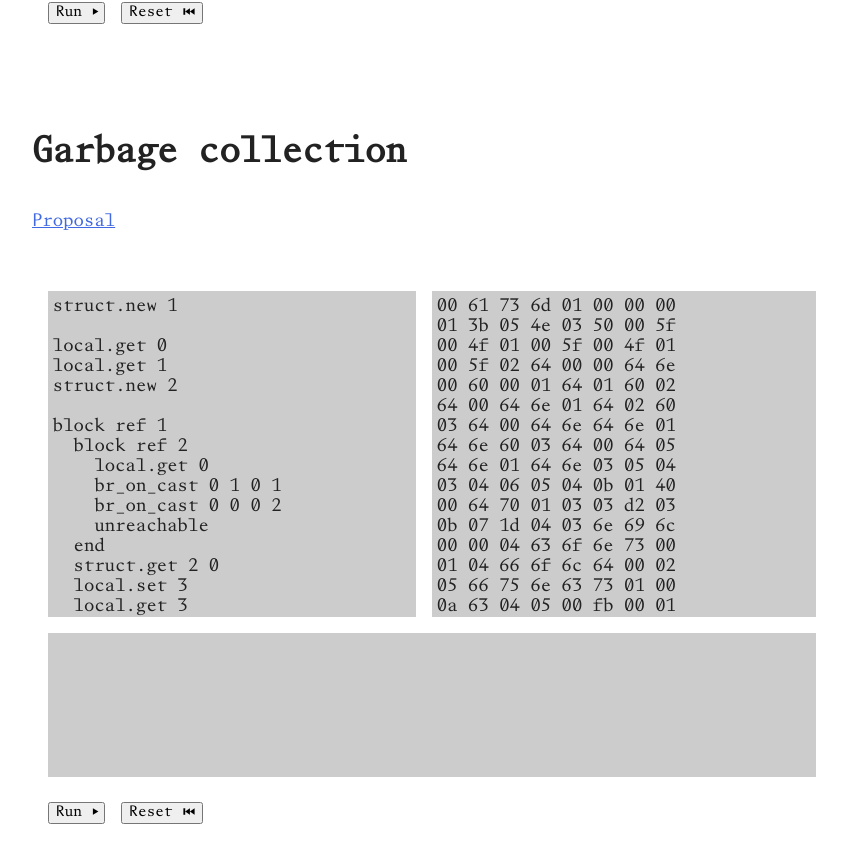
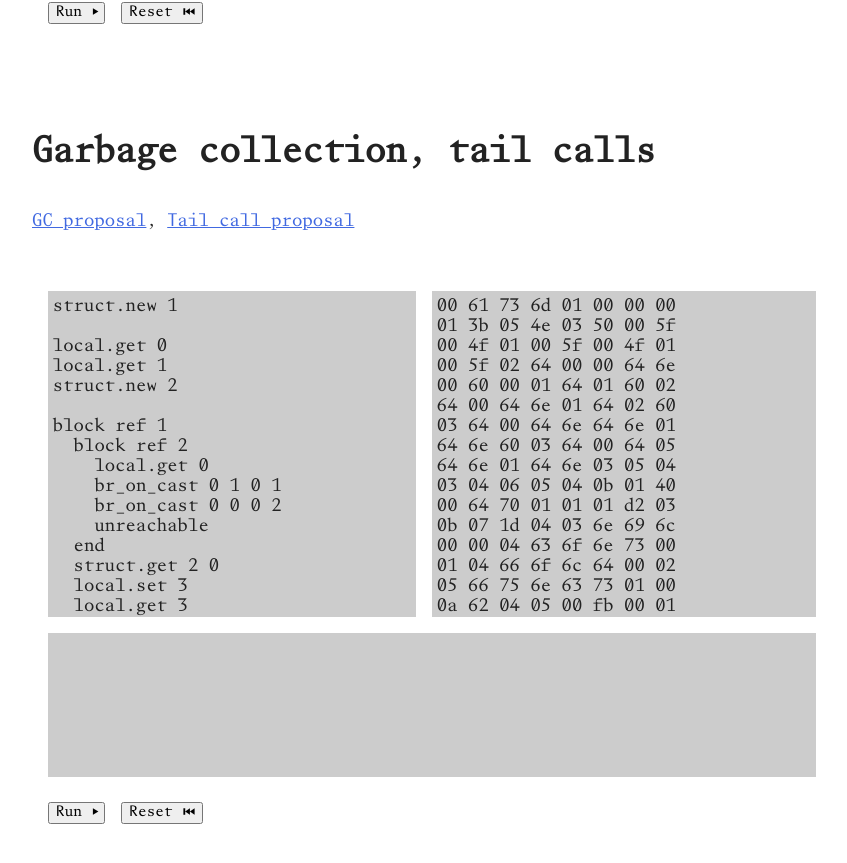
Before and after one commit to ajhamwood/wazam, a plain HTML site: page index.html in a window 1280 px wide. Shown: the part 9887-10750 px from the top of the page, without its empty margins (208-1055 px from the left). Drawn offline with Linux system fonts and the light colour scheme.

Commit message:
Added tail calls

```diff
--- a/index.html
+++ b/index.html
@@ -89,10 +89,10 @@
         <a href="https://github.com/WebAssembly/function-references/blob/master/proposals/function-references/Overview.md">Proposal</a>
       </p>
     </wasm-sim>
-    <wasm-sim id="gc">
-      <h1 slot="title">Garbage collection</h1>
+    <wasm-sim id="gc_tailcall">
+      <h1 slot="title">Garbage collection, tail calls</h1>
       <p>
-        <a href="https://github.com/WebAssembly/gc/blob/main/proposals/gc/Overview.md">Proposal</a>
+        <a href="https://github.com/WebAssembly/gc/blob/main/proposals/gc/Overview.md">GC proposal</a>, <a href="https://github.com/WebAssembly/tail-call/blob/main/proposals/tail-call/Overview.md">Tail call proposal</a>
       </p>
     </wasm-sim>
   </main>
--- a/js/main.mjs
+++ b/js/main.mjs
@@ -15,7 +15,7 @@ const sims = {};
   sims.exn_legacy,
   sims.ext_const,
   sims.func_refs,
-  sims.gc
+  sims.gc_tailcall
 ] = simList);
 self.app = new $.Machine({ inView: 0, simList, viewportHeight: null });
 
--- a/js/simlist.mjs
+++ b/js/simlist.mjs
@@ -127,7 +127,7 @@ const simList = (() => {
     active_elem_segment, passive_elem_segment, declarative_elem_segment, active_data_segment, passive_data_segment,
     rec_type, sub_type, comp_type, func_type, field_type, table_type, table_init_entry, global_type, tag_type, resizable_limits, global_variable, init_expr, elem_expr_func, elem_expr_null, function_body, local_entry,
     unreachable, nop, block, void_block, loop, void_loop, if_, void_if, end, br, br_if, br_table, br_on_null, br_on_non_null, br_on_cast, br_on_cast_fail,
-    try_catch, catch_clause, try_delegate, throw_, rethrow, return_, return_void, return_multi, return_call_ref, call, call_indirect, call_ref, drop, select,
+    try_catch, catch_clause, try_delegate, throw_, rethrow, return_, return_void, return_multi, return_call_ref, return_call, return_call_indirect, call, call_indirect, call_ref, drop, select,
     get_local, set_local, tee_local, get_global, set_global,
     size_memory, grow_memory, init_memory, drop_data, copy_memory, fill_memory, init_table, drop_elem, copy_table, grow_table, size_table, fill_table, set_table, get_table,
     null_ref, is_null_ref, func_ref, eq_ref, as_non_null_ref,
@@ -682,7 +682,7 @@ const simList = (() => {
         ]),
         table_section([
           table_init_entry(
-            table_type(ref(heap.Func), resizable_limits(3, 3)),
+            table_type(ref(heap.Func), resizable_limits(1, 1)),
             init_expr([ func_ref(3) ])
           )
         ]),
@@ -713,8 +713,7 @@ const simList = (() => {
                   ])
                 )
               ),
-              return_(
-                call(ref(heap.Any),
+              return_call(ref(heap.Any),
                 varuint32(2),
                 [
                   get_local(ref(varuint32(0)), 3),
@@ -733,7 +732,6 @@ const simList = (() => {
                     ]
                   )
                 ]
-                )
               )
             ])),
             get_local(ref(heap.Any), 2)
--- a/js/wasm.mjs
+++ b/js/wasm.mjs
@@ -1409,16 +1409,23 @@ const
     return_void: new instr_atom(0x0f, Void),  // Op Void
     // Result R => [Op R] -> [Op R]
     return_multi: values => new instr_pre([0x0f], values.map(v => v.r), values),
-    // Result R => Ref R -> Op Void
-    return_call_ref: (r, reference) => new instr_pre([0x15], r, reference),
+    // Result R => (R, VarUint32, [AnyOp]) -> Op Void
+    return_call: (r, funcIndex, args = []) => new instr_pre_imm([0x12], r, args, [ funcIndex ]),
+    // Result R => (R, VarUint32, VarUint32, [AnyOp]) -> Op Void
+    return_call_indirect: (r, tableIndex, typeIndex, args = []) =>
+      new instr_pre_imm([0x13], r, args, [ tableIndex, typeIndex ]),
+    // Result R => (R, Ref R, VarUint32, [AnyOp]) -> Op Void
+    return_call_ref: (r, reference, typeIndex, args = []) =>
+      new instr_pre_imm([0x15], r, [ ...args, reference ], [ typeIndex ]),
     // Calling
     // Result R => (R, VarUint32, [AnyOp]) -> Op R
     call: (r, funcIndex, args = []) => new instr_pre_imm([0x10], r, args, [ funcIndex ]),
-    // Result R => (R,  InitExpr, VarUint32, VarUint32, [AnyOp]) -> Op R
+    // Result R => (R, InitExpr, VarUint32, VarUint32, [AnyOp]) -> Op R
     call_indirect: (r, offset, funcIndex, typeIndex, args = []) =>
       new instr_pre_imm([0x11], r, [ ...args, offset ], [ typeIndex, funcIndex ]),
-    // Result R => (R,  Ref R, VarUint32, [AnyOp]) -> Op Void
-    call_ref: (r, reference, typeIndex, args = []) => new instr_pre_imm([0x14], r, [ ...args, reference ], [ typeIndex ]),
+    // Result R => (R, Ref R, VarUint32, [AnyOp]) -> Op Void
+    call_ref: (r, reference, typeIndex, args = []) =>
+      new instr_pre_imm([0x14], r, [ ...args, reference ], [ typeIndex ]),
 
     // Drop discards the value of its operand
     // R should be the value "under" the operand on the stack
@@ -1645,6 +1652,8 @@ const
     [ 0xf, "return" ],
     [ 0x10, "call" ],
     [ 0x11, "call_indirect" ],
+    [ 0x12, "return_call" ],
+    [ 0x13, "return_call_indirectk" ],
     [ 0x14, "call_ref" ],
     [ 0x15, "return_call_ref" ],
     [ 0x18, "delegate" ],
```
Also changed, not shown: 1 other file. Lines whose indentation alone changed are shown as unchanged.
